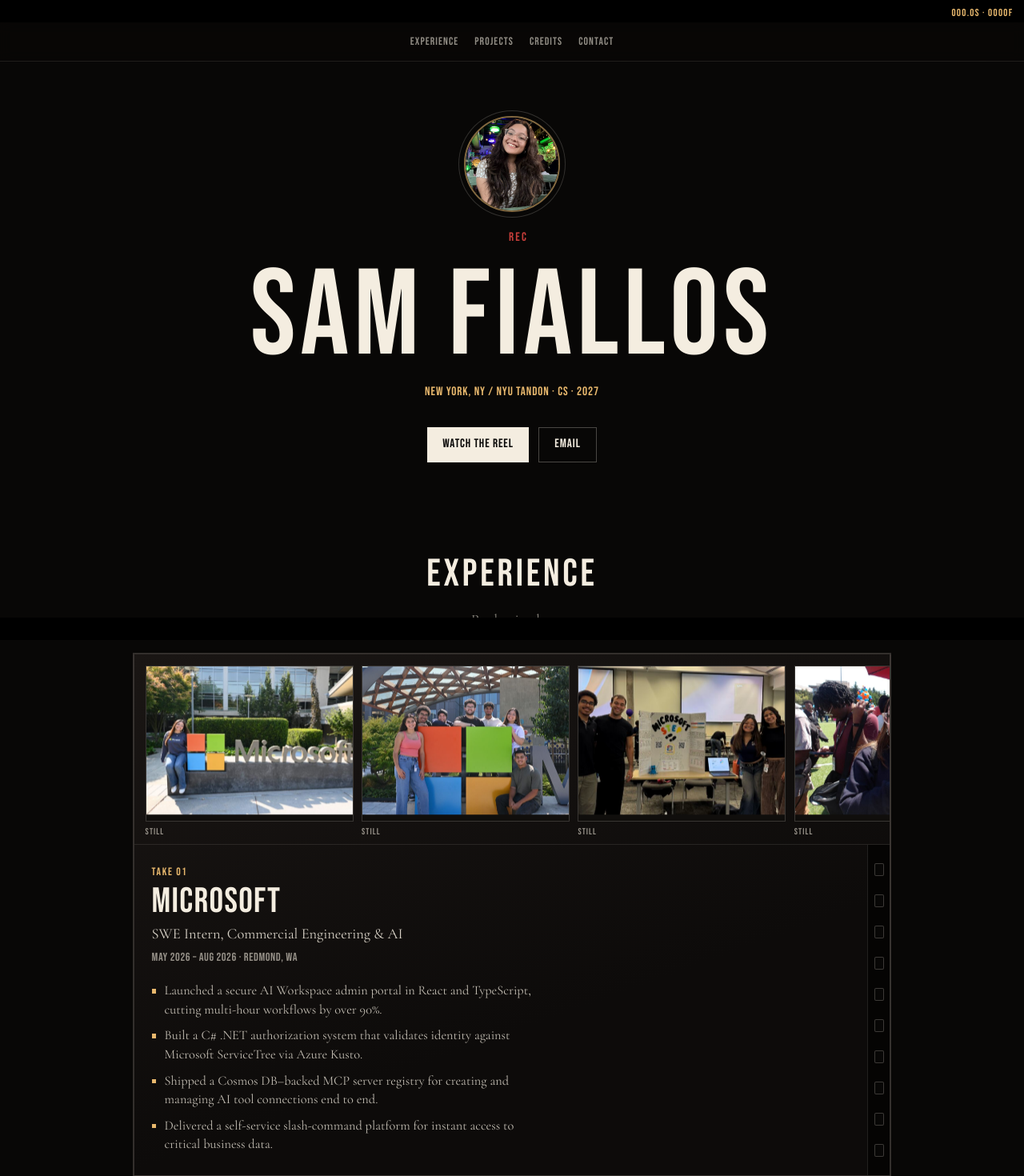
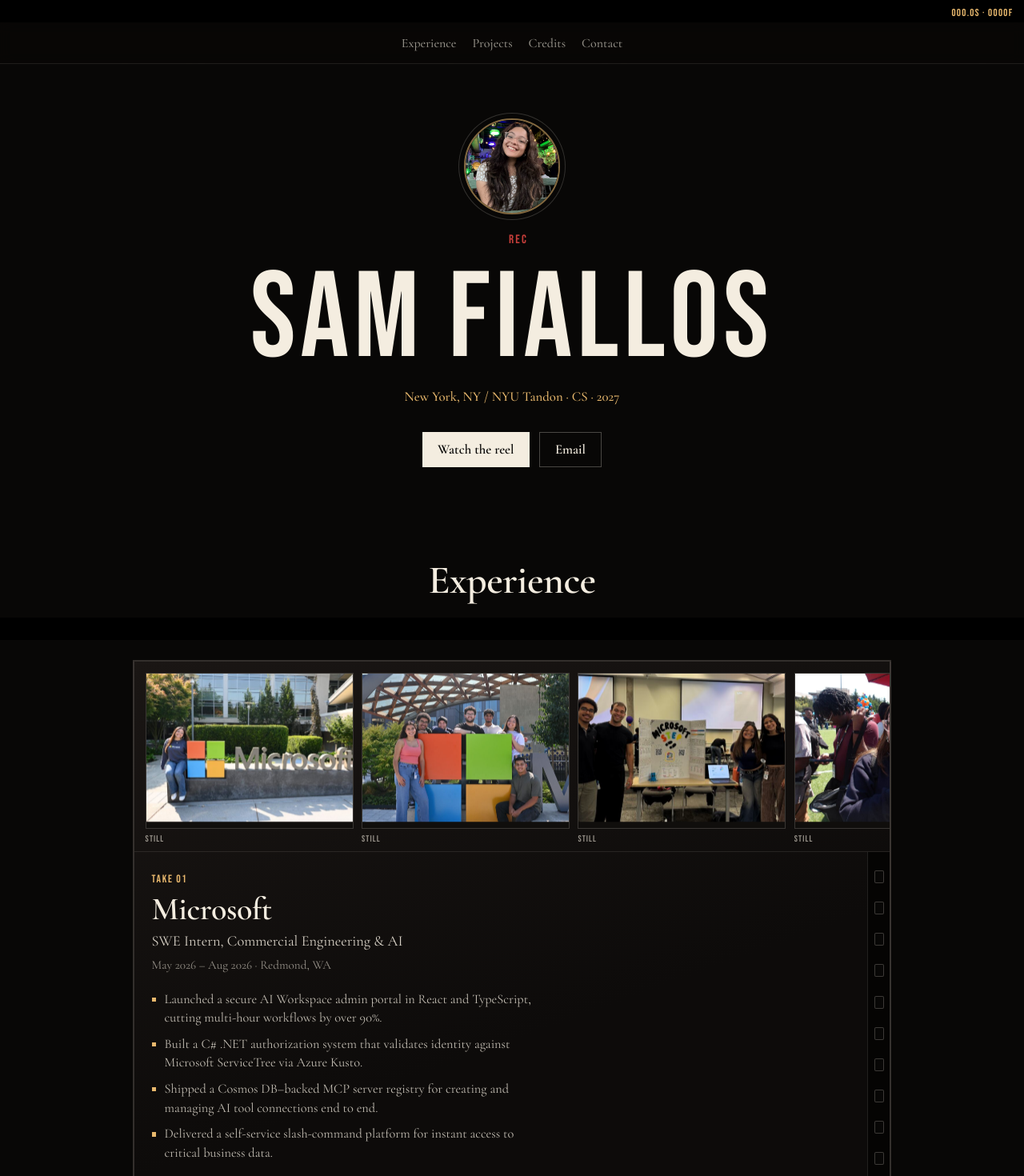
Before and after one commit to samthropic/personal-portfolio, a Next.js app: page / in a window 1280 px wide. Shown: the top 1470 px of the page at 80% size. Built offline with nearby package versions, Linux system fonts and the light colour scheme.

Commit message:
updated portfolio font

```diff
--- a/src/components/aperture/drivenReel.module.css
+++ b/src/components/aperture/drivenReel.module.css
@@ -19,9 +19,8 @@
 .hint {
   margin: 0.35rem 0 0;
   text-align: center;
-  font-family: var(--font-aperture-display), Impact, sans-serif;
-  letter-spacing: 0.08em;
-  font-size: 0.8rem;
+  font-family: var(--font-aperture-body), Georgia, "Times New Roman", serif;
+  font-size: 0.9rem;
   color: color-mix(in srgb, #f4ede0 45%, transparent);
 }
 
--- a/src/components/aperture/portfolio.module.css
+++ b/src/components/aperture/portfolio.module.css
@@ -50,9 +50,9 @@
   background: color-mix(in srgb, var(--void) 88%, transparent);
   backdrop-filter: blur(8px);
   border-bottom: 1px solid color-mix(in srgb, var(--emulsion) 10%, transparent);
-  font-family: var(--font-aperture-display), Impact, sans-serif;
-  letter-spacing: 0.08em;
-  font-size: 0.85rem;
+  font-family: var(--font-aperture-body), Georgia, "Times New Roman", serif;
+  font-size: 1rem;
+  font-weight: 500;
 }
 
 .nav a {
@@ -144,9 +144,9 @@
 
 .meta {
   margin: 0.85rem 0 0;
-  font-family: var(--font-aperture-display), Impact, sans-serif;
-  letter-spacing: 0.06em;
-  font-size: 0.95rem;
+  font-family: var(--font-aperture-body), Georgia, "Times New Roman", serif;
+  font-size: 1.05rem;
+  font-weight: 500;
   color: var(--tungsten);
 }
 
@@ -166,9 +166,9 @@
   background: var(--emulsion);
   color: var(--void);
   text-decoration: none;
-  font-family: var(--font-aperture-display), Impact, sans-serif;
-  letter-spacing: 0.06em;
-  font-size: 0.95rem;
+  font-family: var(--font-aperture-body), Georgia, "Times New Roman", serif;
+  font-size: 1.05rem;
+  font-weight: 600;
 }
 
 .heroActions a.ghost {
@@ -194,10 +194,10 @@
 
 .sectionHead h2 {
   margin: 0;
-  font-family: var(--font-aperture-display), Impact, sans-serif;
-  font-size: clamp(2rem, 5vw, 3rem);
-  letter-spacing: 0.08em;
-  font-weight: 400;
+  font-family: var(--font-aperture-body), Georgia, "Times New Roman", serif;
+  font-size: clamp(2.1rem, 5vw, 3.1rem);
+  letter-spacing: -0.01em;
+  font-weight: 600;
 }
 
 .sectionHead p {
@@ -340,11 +340,11 @@
 .takeTitle,
 .clipMatte h3 {
   margin: 0;
-  font-family: var(--font-aperture-display), Impact, sans-serif;
-  font-size: clamp(2rem, 5vw, 2.75rem);
-  line-height: 0.95;
-  letter-spacing: 0.03em;
-  font-weight: 400;
+  font-family: var(--font-aperture-body), Georgia, "Times New Roman", serif;
+  font-size: clamp(1.85rem, 4.5vw, 2.5rem);
+  line-height: 1.05;
+  letter-spacing: -0.01em;
+  font-weight: 600;
 }
 
 .takeRole {
@@ -356,9 +356,8 @@
 
 .takeDates {
   margin: 0 0 0.5rem;
-  font-family: var(--font-aperture-display), Impact, sans-serif;
-  letter-spacing: 0.04em;
-  font-size: 0.9rem;
+  font-family: var(--font-aperture-body), Georgia, "Times New Roman", serif;
+  font-size: 0.95rem;
   color: var(--muted);
 }
 
@@ -467,9 +466,8 @@
 
 .stack {
   margin: 0.75rem 0 0;
-  font-family: var(--font-aperture-display), Impact, sans-serif;
-  letter-spacing: 0.04em;
-  font-size: 0.85rem;
+  font-family: var(--font-aperture-body), Georgia, "Times New Roman", serif;
+  font-size: 0.95rem;
   color: var(--muted);
 }
 
@@ -479,9 +477,9 @@
   width: fit-content;
   color: var(--tungsten);
   text-decoration: none;
-  font-family: var(--font-aperture-display), Impact, sans-serif;
-  letter-spacing: 0.06em;
-  font-size: 0.9rem;
+  font-family: var(--font-aperture-body), Georgia, "Times New Roman", serif;
+  font-size: 1rem;
+  font-weight: 500;
   border-bottom: 1px solid color-mix(in srgb, var(--tungsten) 55%, transparent);
 }
 
@@ -531,10 +529,10 @@
 
 .creditBlock h3 {
   margin: 0 0 0.75rem;
-  font-family: var(--font-aperture-display), Impact, sans-serif;
-  letter-spacing: 0.08em;
+  font-family: var(--font-aperture-body), Georgia, "Times New Roman", serif;
+  letter-spacing: -0.01em;
   font-size: 1.35rem;
-  font-weight: 400;
+  font-weight: 600;
   color: var(--tungsten);
 }
 
@@ -585,9 +583,8 @@
 .leadOrg {
   margin: 0.25rem 0 0 !important;
   color: var(--muted) !important;
-  font-family: var(--font-aperture-display), Impact, sans-serif;
-  letter-spacing: 0.04em;
-  font-size: 0.9rem !important;
+  font-family: var(--font-aperture-body), Georgia, "Times New Roman", serif;
+  font-size: 0.95rem !important;
 }
 
 .leadItem .stillStrip {
@@ -627,9 +624,9 @@
 
 .creditLabel {
   display: block;
-  font-family: var(--font-aperture-display), Impact, sans-serif;
-  letter-spacing: 0.06em;
-  font-size: 0.8rem;
+  font-family: var(--font-aperture-body), Georgia, "Times New Roman", serif;
+  font-size: 0.95rem;
+  font-weight: 600;
   color: var(--tungsten);
   margin-bottom: 0.15rem;
 }
@@ -655,10 +652,10 @@
 .contact h2 {
   margin: 0 auto;
   max-width: 28rem;
-  font-family: var(--font-aperture-display), Impact, sans-serif;
+  font-family: var(--font-aperture-body), Georgia, "Times New Roman", serif;
   font-size: clamp(1.6rem, 4vw, 2.25rem);
-  letter-spacing: 0.05em;
-  font-weight: 400;
+  letter-spacing: -0.01em;
+  font-weight: 600;
   line-height: 1.15;
 }
 
@@ -685,9 +682,9 @@
   display: flex;
   justify-content: center;
   gap: 1.5rem;
-  font-family: var(--font-aperture-display), Impact, sans-serif;
-  letter-spacing: 0.06em;
-  font-size: 0.95rem;
+  font-family: var(--font-aperture-body), Georgia, "Times New Roman", serif;
+  font-size: 1rem;
+  font-weight: 500;
 }
 
 .contactLinks a {
@@ -706,9 +703,8 @@
   max-width: 920px;
   margin: 2rem auto 0;
   padding: 1.25rem 1.25rem calc(2rem + clamp(1.25rem, 3.5vh, 2.5rem));
-  font-family: var(--font-aperture-display), Impact, sans-serif;
-  letter-spacing: 0.06em;
-  font-size: 0.8rem;
+  font-family: var(--font-aperture-body), Georgia, "Times New Roman", serif;
+  font-size: 0.9rem;
   color: var(--muted);
   border-top: 1px solid color-mix(in srgb, var(--emulsion) 10%, transparent);
 }
```
